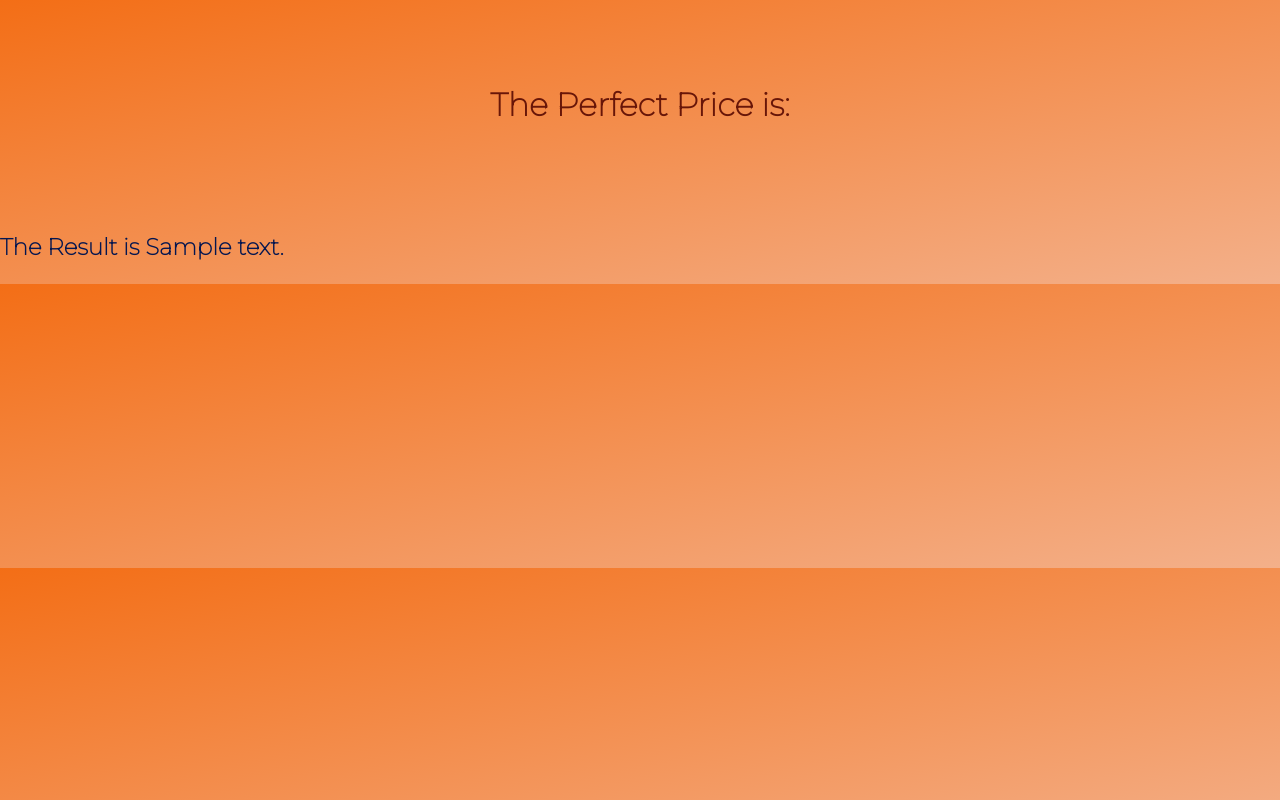
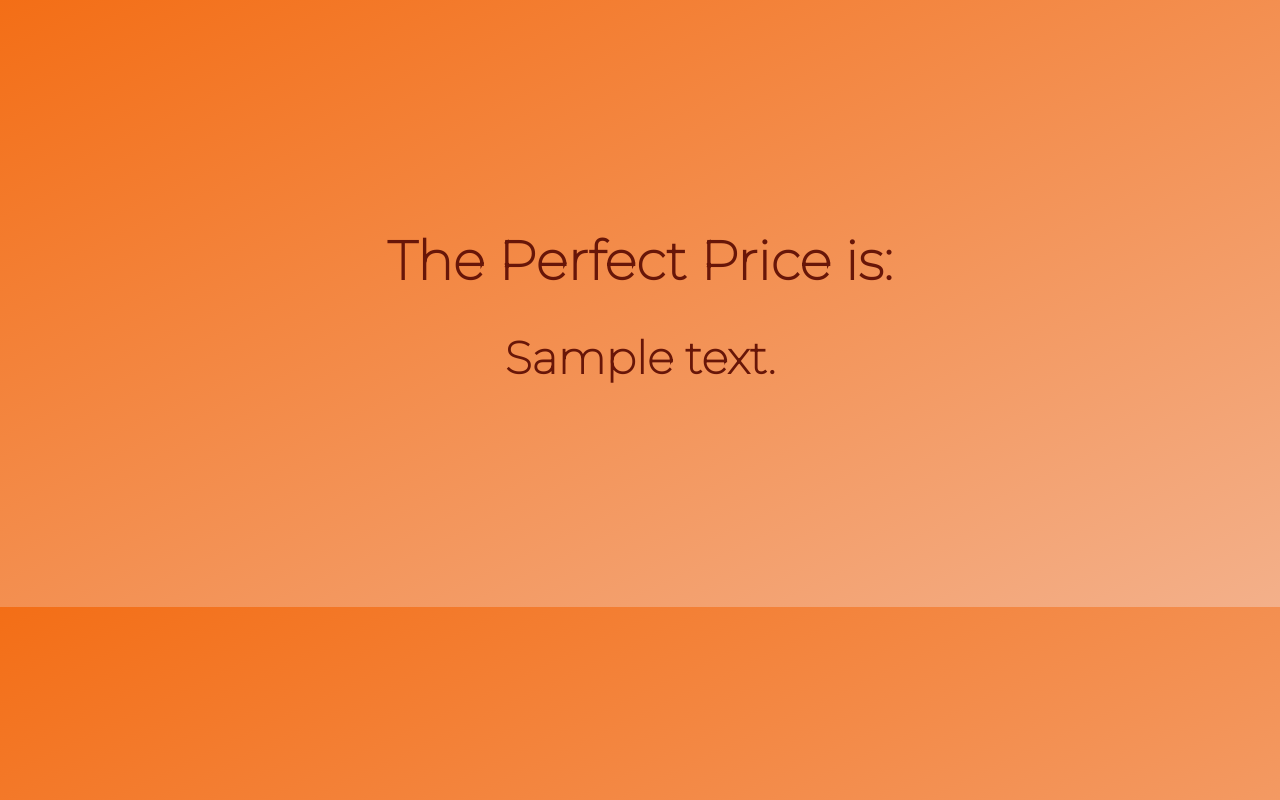
Before and after one commit to Laksh17/DeployModelProject, a Django app: template templates/result.html in a window 1280 px wide. Run offline with Django 3.2, Linux system fonts and the light colour scheme; the template is opened without the code that fills it: most values are stand-ins (such as "Sample title", 1, 10 or a date in 2020).

Commit message:
-> Fixed the Result page look -> Final commit

```diff
--- a/static/styles.css
+++ b/static/styles.css
@@ -5,9 +5,9 @@ body{
     font-family: 'Montserrat', sans-serif;
     background-image: linear-gradient(to bottom right, rgb(243, 110, 22), rgb(243, 176, 138));
 }
-#title_holder::selection{
-    background-color: #8d1b07;
-    color:#432242;
+::selection{
+    background-color: #af2d16;
+    color:#fb6a09;
 }
 #title_holder{
     padding: 5%;
@@ -31,6 +31,9 @@ form{
     height: 18px;
     padding: 6px;
     margin: 0 10px 0 10px;
+    color:#000000;
+
+    font-size: 17px;
 }
 #submit_button{
     color:#f0870f;
--- a/templates/home.html
+++ b/templates/home.html
@@ -12,7 +12,7 @@
 
     <body>
         <div id="title_holder">
-            <h1>Acquire the perfect price of your precious gem right here</h1>
+            <h1>Acquire the perfect price for your precious gem right here</h1>
         </div>
 
         <form action="{% url 'result' %}">
--- a/templates/result.html
+++ b/templates/result.html
@@ -11,10 +11,11 @@
     </head>
 
     <body>
-        <div id="title_holder">
-            <h1>The Perfect Price is:</h1>
+        <div id="title_holder" style="height: 100%; padding: 15%">
+            <h1 style="font-size: 54px;">The Perfect Price is: </h1>
+            <h1 style="font-size: 45px;">{{answer}}</h1>
         </div>
-        <p class="categories">The Result is {{answer}}</p>
+
     </body>
 
 </html>
```
